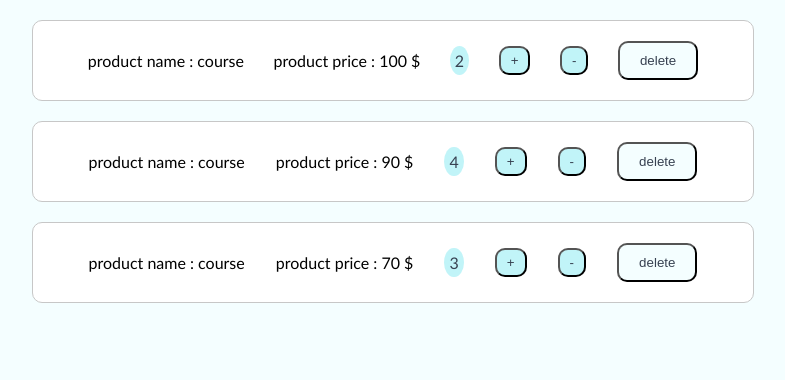
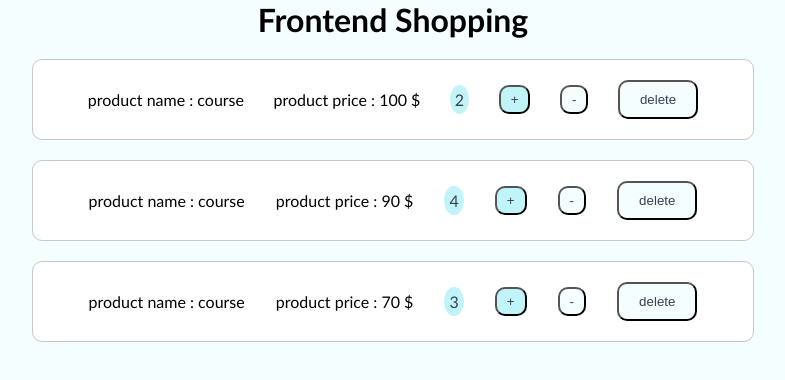
Before and after one commit to ZahraNejati79/first-react-, a React (Create React App) app: page / in a window 1280 px wide. Shown: the top 380 px of the page, without its empty margins (247-1032 px from the left). Built offline with nearby package versions, Linux system fonts and the light colour scheme.

Commit message:
shopping cart items

```diff
--- a/src/App.js
+++ b/src/App.js
@@ -1,6 +1,7 @@
 import React, { Component } from "react";
 import ProductList from "./components/productList/productList";
 import "./App.css";
+import NavBar from "./components/navBar/navBar";
 
 class App extends Component {
   state = {
@@ -43,9 +44,13 @@ class App extends Component {
       this.setState({ products: productSubtractCopy });
     }
   };
+  totalCount = () => {
+    return this.state.products.length;
+  };
   render() {
     return (
       <div className="container" id="title">
+        <NavBar count={this.totalCount} />
         <ProductList
           products={this.state.products}
           addHandler={this.addHandler}
--- a/src/components/navBar/navBar.js
+++ b/src/components/navBar/navBar.js
@@ -0,0 +1,10 @@
+const NavBar = (props) => {
+  return (
+    <div>
+      <h1>Frontend Shopping</h1>
+      <span>{props.count}</span>
+    </div>
+  );
+};
+
+export default NavBar;
--- a/src/components/product/product.module.css
+++ b/src/components/product/product.module.css
@@ -17,6 +17,9 @@
   background-color: #c1f4f8;
   border-radius: 10px;
 }
+.subtractButton {
+  background-color: #f4feff;
+}
 .deleteButton {
   padding: 10px 20px;
   cursor: pointer;
```
